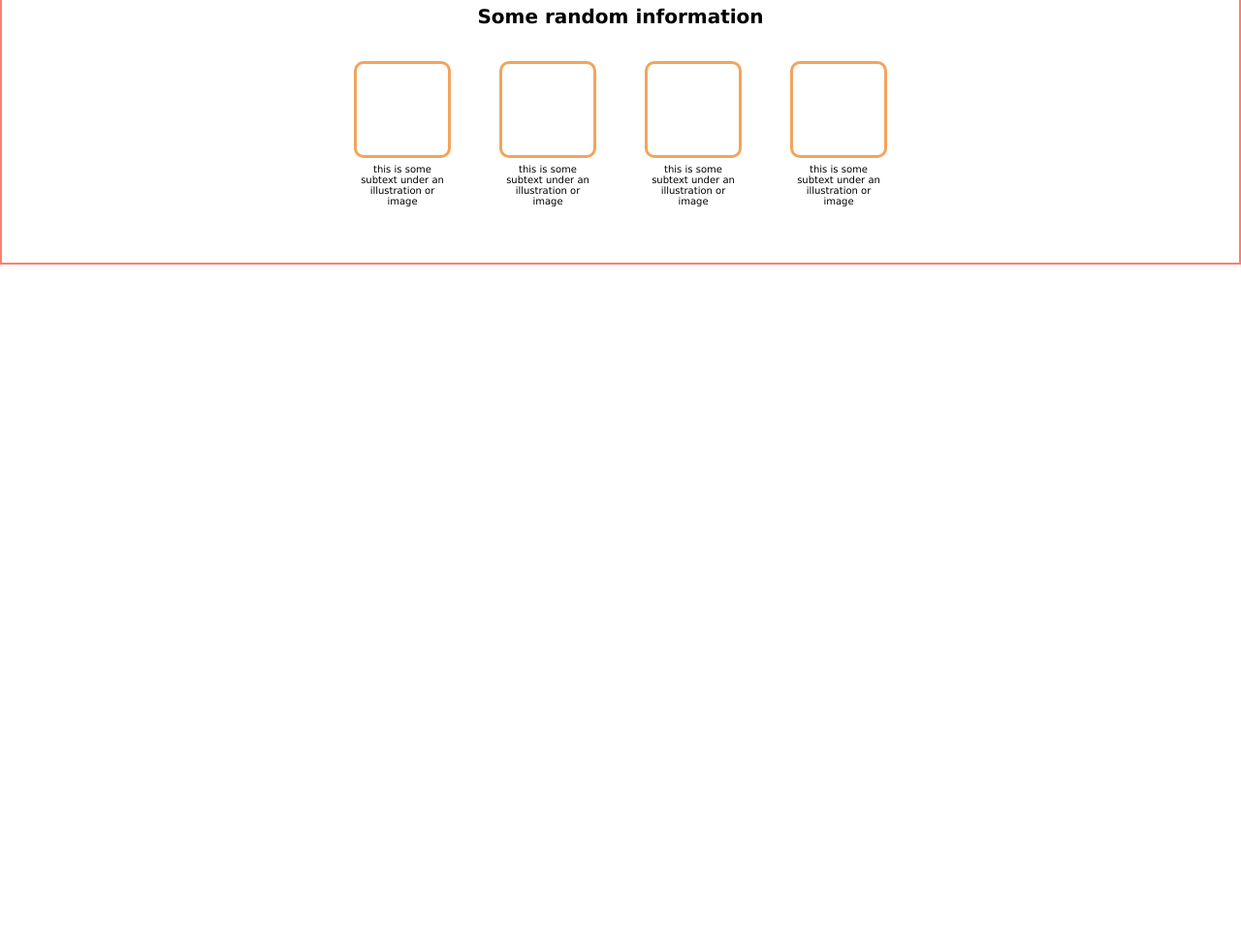
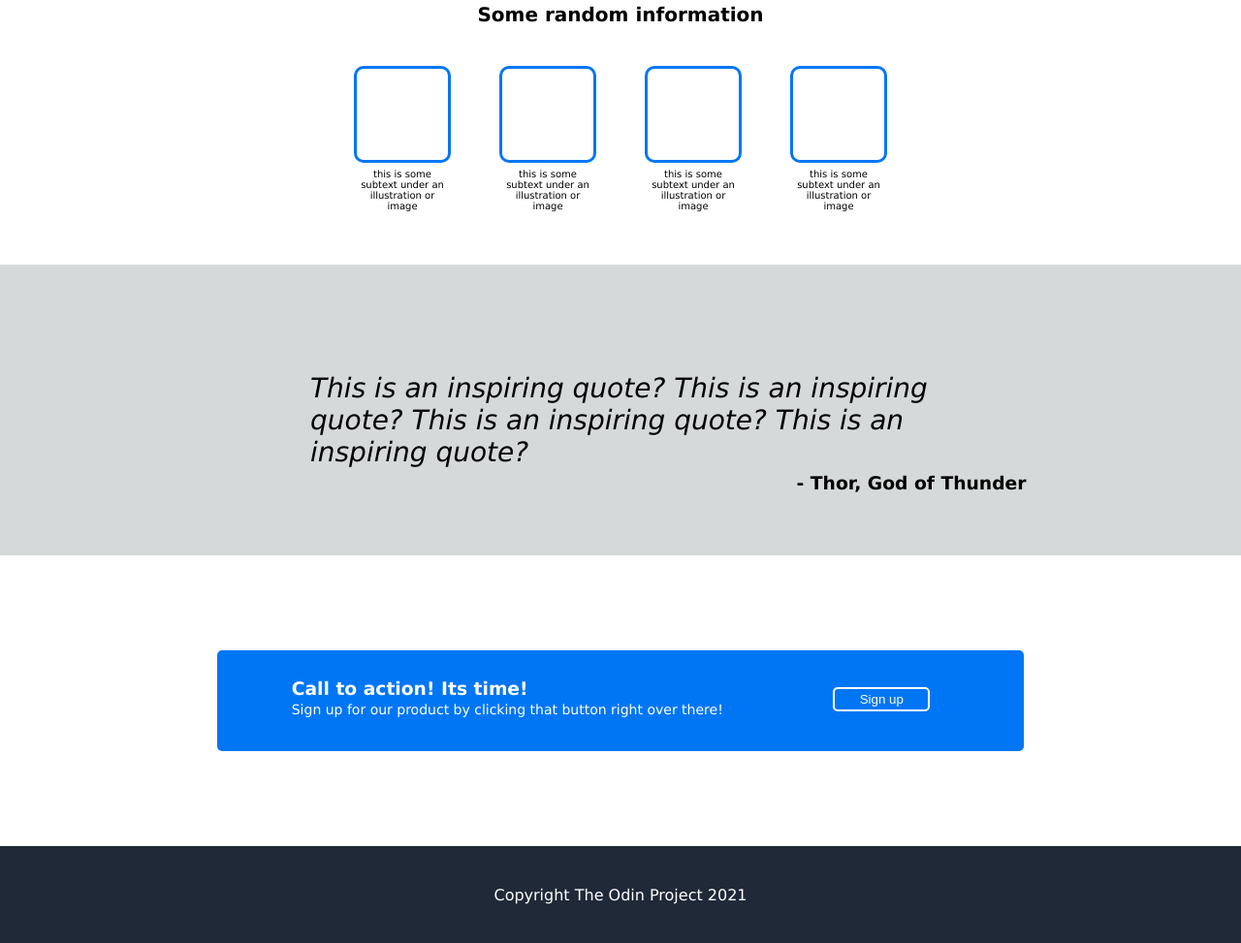
Before and after one commit to FarisKarim/OdinProjectLandingPage, a plain HTML site: page index.html in a window 1280 px wide. Shown: the part 327-1300 px from the top of the page at 97% size. Before the commit the page ends 800 px from the top, so only its background shows below. Drawn offline with Linux system fonts and the light colour scheme.

Commit message:
finished

```diff
--- a/index.html
+++ b/index.html
@@ -21,8 +21,8 @@
         <div class="start-left">
           <p class="hero">This website is awesome</p>
           <p class="subtext">
-            This website has some subtext that goes under the main title its a
-            smaller font and the color is lower contrast
+            This website has some subtext that goes here under the main title.
+            It's a smaller font and the color is lower contrast
           </p>
           <button class="b-design">Sign up</button>
         </div>
@@ -38,20 +38,53 @@
       <div class="squares">
         <div class="box-text-container">
           <p class="indiv-square"></p>
-          <p class="box-text">this is some subtext under an illustration or image</p>
+          <p class="box-text">
+            this is some subtext under an illustration or image
+          </p>
         </div>
         <div class="box-text-container">
           <p class="indiv-square"></p>
-          <p class="box-text">this is some subtext under an illustration or image</p>
+          <p class="box-text">
+            this is some subtext under an illustration or image
+          </p>
         </div>
         <div class="box-text-container">
           <p class="indiv-square"></p>
-          <p class="box-text">this is some subtext under an illustration or image</p>
+          <p class="box-text">
+            this is some subtext under an illustration or image
+          </p>
         </div>
         <div class="box-text-container">
           <p class="indiv-square"></p>
-          <p class="box-text">this is some subtext under an illustration or image</p>
+          <p class="box-text">
+            this is some subtext under an illustration or image
+          </p>
         </div>
+      </div>
+    </div>
+    <div class="container-third">
+      <div class="text-box">
+        <i>
+          This is an inspiring quote? This is an inspiring quote? This is an
+          inspiring quote? This is an inspiring quote?
+        </i>
+      </div>
+      <h3 class="author">- Thor, God of Thunder</h2>
+    </div>
+    <div class="container-fourth">
+      <div class="call-container">
+        <div class="call-action">
+          <h3>Call to action! Its time!</h3>
+          <p class="subtext">Sign up for our product by clicking that button right over there!</p>
+        </div>
+        <div class="button">
+         <button class="size">Sign up</button>
+         </div>
+      </div>
+    </div>
+    <div class="footer">
+      <div>
+        <p>Copyright The Odin Project 2021</p>
       </div>
     </div>
   </body>
--- a/styles.css
+++ b/styles.css
@@ -56,18 +56,18 @@ html {
   padding: 10px;
   box-sizing: border-box;
   /* border: 4px solid blueviolet; */
-  width: 50%;
+  width: 350px;
   justify-content: center;
-  margin-top: -25px;
+  margin-top: -30px;
 }
 .hero {
   box-sizing: border-box;
   max-height: inherit;
-  font-size: 30px;
+  font-size: 28px;
   font-weight: bolder;
 }
 .subtext {
-  margin-top: -30px;
+  margin-top: -20px;
   font-weight: lighter;
   font-size: 14px;
   margin-bottom: 5px;
@@ -100,7 +100,7 @@ html {
   align-items: center;
   justify-content: center;
   background-color: white;
-  border: 2px solid salmon;
+  /* border: 2px solid salmon; */
   color: black;
   height: 300px;
   box-sizing: border-box;
@@ -112,7 +112,6 @@ html {
   font-weight: bold;
 }
 
-
 .squares {
   display: flex;
   /* border: 5px solid wheat; */
@@ -121,6 +120,7 @@ html {
   width: 60%;
   height: inherit;
   justify-content: center;
+  margin-top: -20px;
 }
 .box-text-container {
   display: flex;
@@ -131,11 +131,10 @@ html {
   align-items: center;
   width: 150px;
   justify-content: center;
-  margin-top: -30px;
 }
 .indiv-square {
   box-sizing: border-box;
-  border: 3px solid rgb(242, 164, 92);
+  border: 3px solid rgb(0, 118, 245);
   border-radius: 10px;
   height: 100px;
   width: 100px;
@@ -146,3 +145,96 @@ html {
   width: 100px;
   text-align: center;
 }
+.container-third {
+  display: flex;
+  flex-direction: column;
+  align-items: center;
+  justify-content: center;
+  background-color: rgb(214, 217, 218);
+  /* border: 2px solid salmon; */
+  color: black;
+  height: 300px;
+  box-sizing: border-box;
+  padding-top: 10px;
+  padding-bottom: 20px;
+}
+.text-box {
+  display: flex;
+  /* border: 4px solid black; */
+  box-sizing: border-box;
+  align-items: center;
+  width: 50%;
+  height: 250px;
+  color: black;
+  font-size: 28px;
+}
+.author {
+  /* border: 5px solid blue; */
+  margin-top: -70px;
+  margin-right: -600px;
+  flex-shrink: 2;
+}
+.container-fourth {
+  display: flex;
+  align-items: center;
+  justify-content: center;
+  background-color: white;
+  /* border: 2px solid salmon; */
+  color: black;
+  height: 300px;
+  box-sizing: border-box;
+  padding-top: 20px;
+  padding-bottom: 20px;
+}
+.call-container {
+  display: flex;
+  width: 65%;
+  height: 40%;
+  padding-top: 5px;
+  /* border: 4px solid red; */
+  color: white;
+  background-color: rgb(0, 118, 245);
+  box-sizing: border-box;
+  border-radius: 5px;
+  justify-content: space-around;
+}
+.call-action {
+  padding-left: 20px;
+  box-sizing: border-box;
+  display: flex;
+  flex-direction: column;
+  align-items: flex-start;
+  flex-direction: column;
+  margin-top: 5px;
+  /* border: 4px solid red; */
+}
+.call-action .subtext {
+  margin-top: -15px;
+}
+.button {
+  display: flex;
+  box-sizing: border-box;
+  align-items: center;
+  justify-content: center;
+  width: 100px;
+  height: 90px;
+  margin-right: 40px;
+  /* border: 4px solid black; */
+}
+.button .size {
+  flex-basis: 100px;
+  height: 25px;
+  border-radius: 5px;
+  color: white;
+  border: 2px solid white;
+  background-color: inherit;
+}
+
+.footer {
+  display: flex;
+  background-color: #1f2937;
+  height: 100px;
+  color: white;
+  align-items: center;
+  justify-content: center;
+}
```
